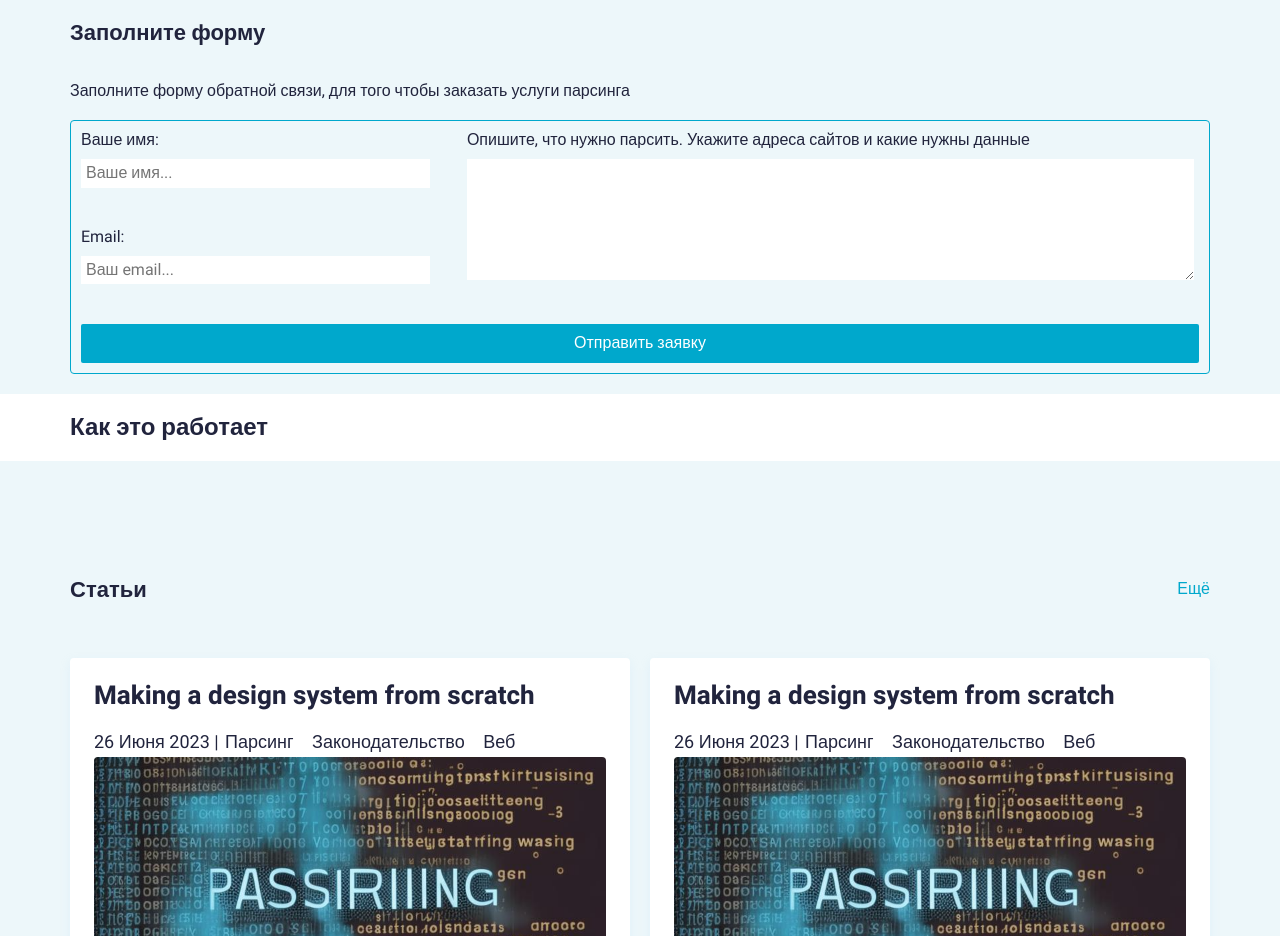
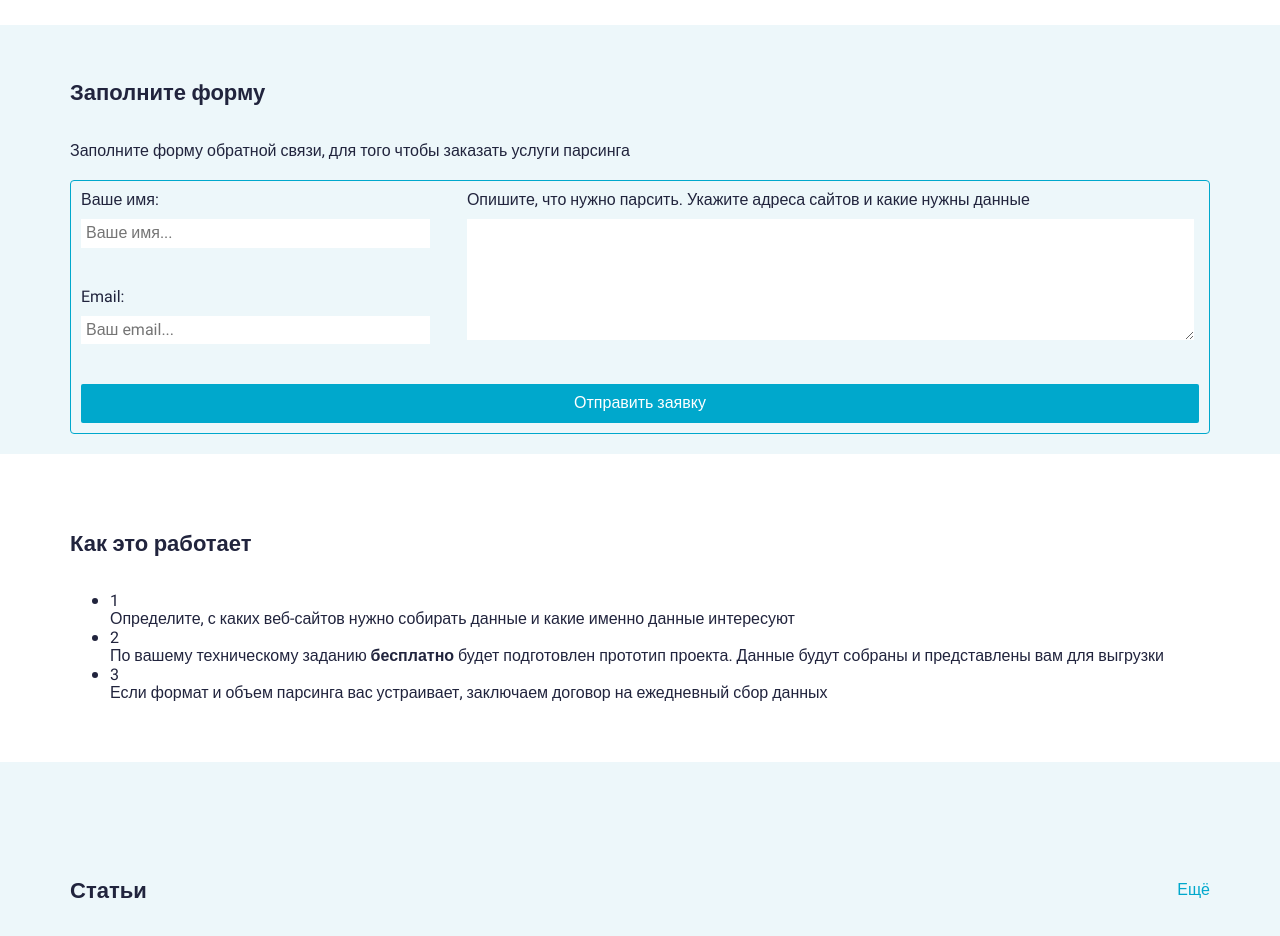
Before and after one commit to SergeiAmpilov/iparse-static, a website built with webpack: page index.html in a window 1280 px wide. Shown: the part 741-1677 px from the top of the page. Built offline with nearby package versions, Linux system fonts and the light colour scheme.

Commit message:
fix markdown

```diff
--- a/index.html
+++ b/index.html
@@ -49,9 +49,6 @@
     </div>
   </nav>
   <main>
-
-
-
     <section class="promo">
       <div class="container">
         <div class="promo__head">
@@ -83,14 +80,9 @@
             </p>
           </div>
           <img src="/images/candy5.jpg" alt="web-parsing" class="promo__img">
-
-
         </div>
       </div>
     </section>
-
-
-
     <section class="contact-form" id="form">
       <div class="container">
         <h2 class="title2">
@@ -124,7 +116,24 @@
     </section>
     <section class="howitworks" id="howitworks">
       <div class="container">
-        <h2>Как это работает</h2>
+        <h2 class="title2">Как это работает</h2>
+        <ul class="howitworks__list">
+          <li class="howitworks__item">
+            <span>1</span>
+            <br>
+            Определите, с каких веб-сайтов нужно собирать данные и какие именно данные интересуют
+          </li>
+          <li class="howitworks__item">
+            <span>2</span>
+            <br>
+            По вашему техническому заданию <b>бесплатно</b> будет подготовлен прототип проекта. Данные будут собраны и представлены вам для выгрузки
+          </li>
+          <li class="howitworks__item">
+            <span>3</span>
+            <br>
+            Если формат и объем парсинга вас устраивает, заключаем договор на ежедневный сбор данных
+          </li>
+        </ul>
       </div>
     </section>
     <section class="articles">
--- /dev/null
+++ b/style/howitworks/howitworks.css
@@ -0,0 +1,3 @@
+.howitworks {
+  margin: 60px 0;
+}
--- a/style/index.css
+++ b/style/index.css
@@ -10,16 +10,14 @@
 @import url(./mob-menu/mob-menu.css);
 @import url(./mob-menu/mob-menu_visible.css);
 @import url(./mob-menu/__link/mob-menu__link.css);
-
-
 @import url(./promo/promo.css);
 @import url(./promo/__head/promo__head.css);
 @import url(./promo/__title/promo__title.css);
 @import url(./promo/__content/promo__content.css);
-
 @import url(./promo/__subtitle/promo__subtitle.css);
 @import url(./promo/__img/promo__img.css);
 @import url(./promo/__button/promo__button.css);
+@import url(./howitworks/howitworks.css);
 
 
 
--- a/style/promo/__content/promo__content.css
+++ b/style/promo/__content/promo__content.css
@@ -1,4 +1,5 @@
 .promo__content {
+  margin: 60px 0;
   display: grid;
   grid-template-columns: 2fr 1fr;
 }
```
